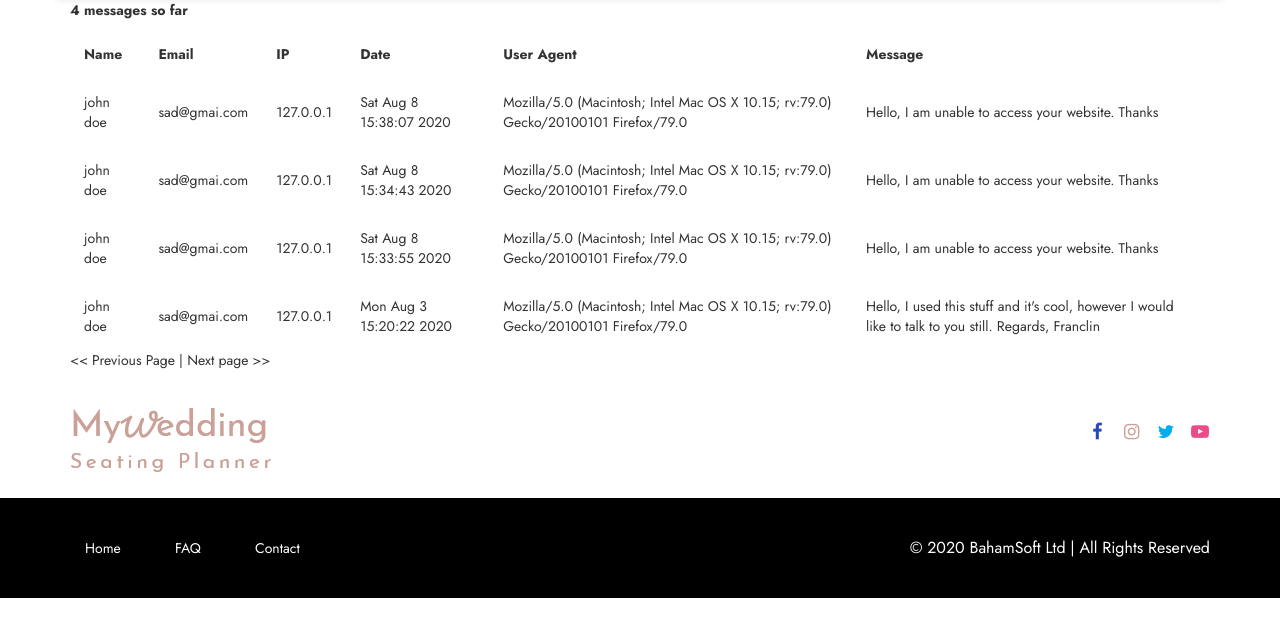
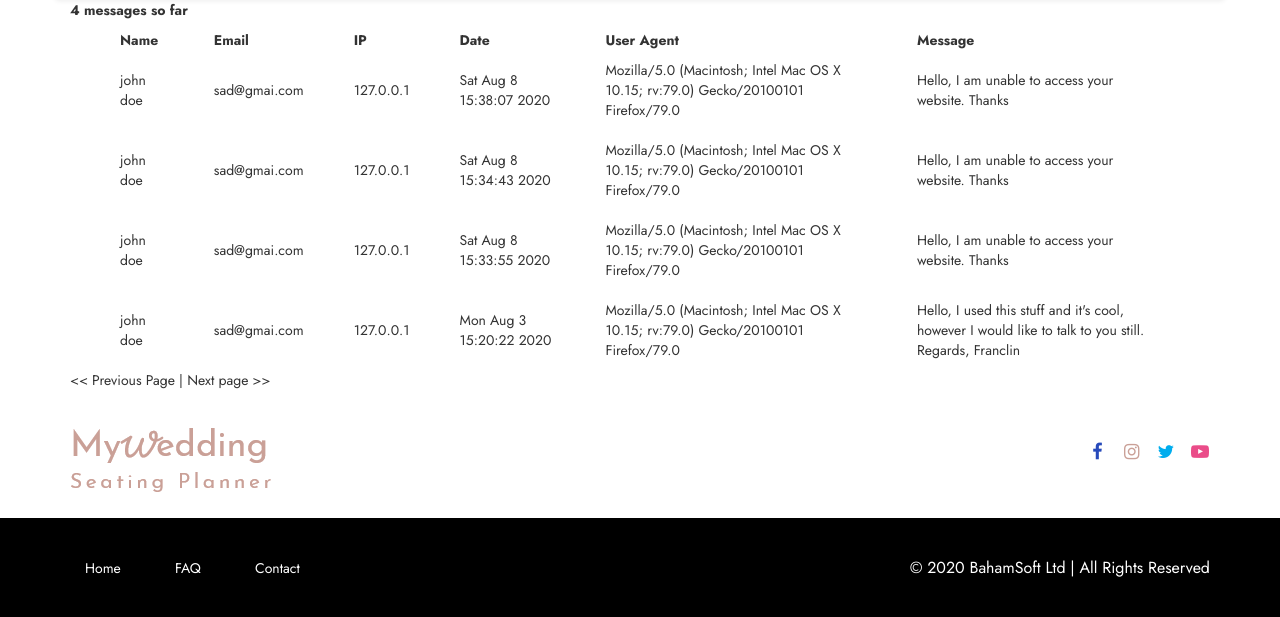
Before and after one commit to franc82/mwsp, a Flask app: page /ct in a window 1280 px wide. Shown: the part 100-717 px from the top of the page. Run offline with Flask 2, Linux system fonts and the light colour scheme; data comes from the database, SQL or seed files in the repository; parts of the project's set-up code (start-up, migrations or seed data) failed here and were passed over; some libraries are stand-ins or nearby versions.

Commit message:
[fix] amendments

```diff
--- a/my_app/catalog/views.py
+++ b/my_app/catalog/views.py
@@ -113,7 +113,7 @@ def contact():
         objMessage = ContactMessage(fullname=message.get('name'),
                                     email=message.get('email'),
                                     message=message.get('message'),
-                                    ipaddress=request.remote_addr,
+                                    ipaddress=request.headers.get('X-Forwarded-For', request.remote_addr),
                                     useragent=request.headers.get('User-Agent')
                                     )
         db.session.add(objMessage)
--- a/my_app/static/css/style.css
+++ b/my_app/static/css/style.css
@@ -1245,6 +1245,16 @@ hr.image { /*dummy content*/
   display: block;
 }
 
+/*
 .wsm td, .wsm th{
 padding: 1em;
 }
+*/
+table.wsm {
+border-collapse: separate;
+  border-spacing: 50px 0;
+}
+
+table.wsm td {
+  padding: 10px 0;
+}
```
